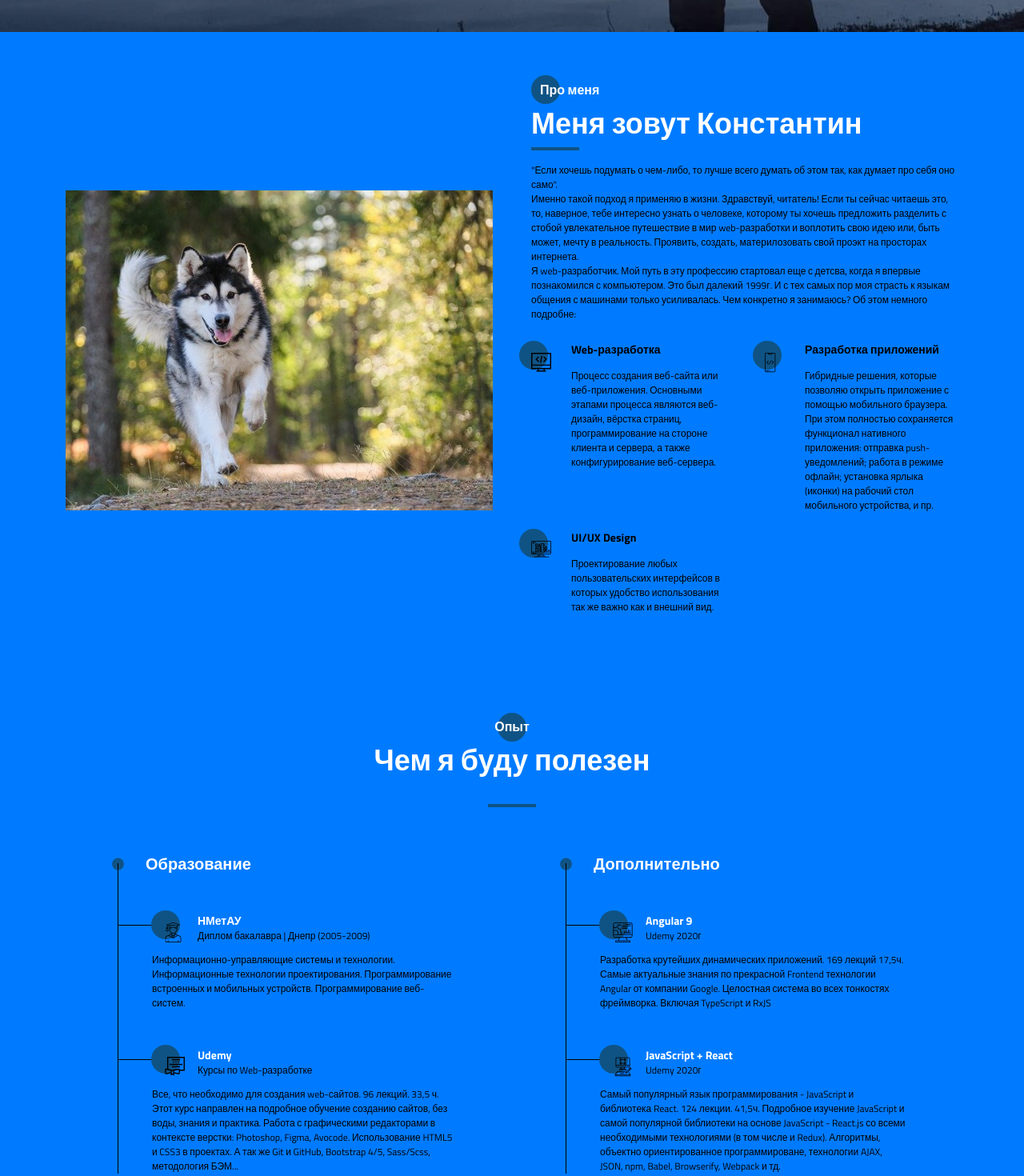
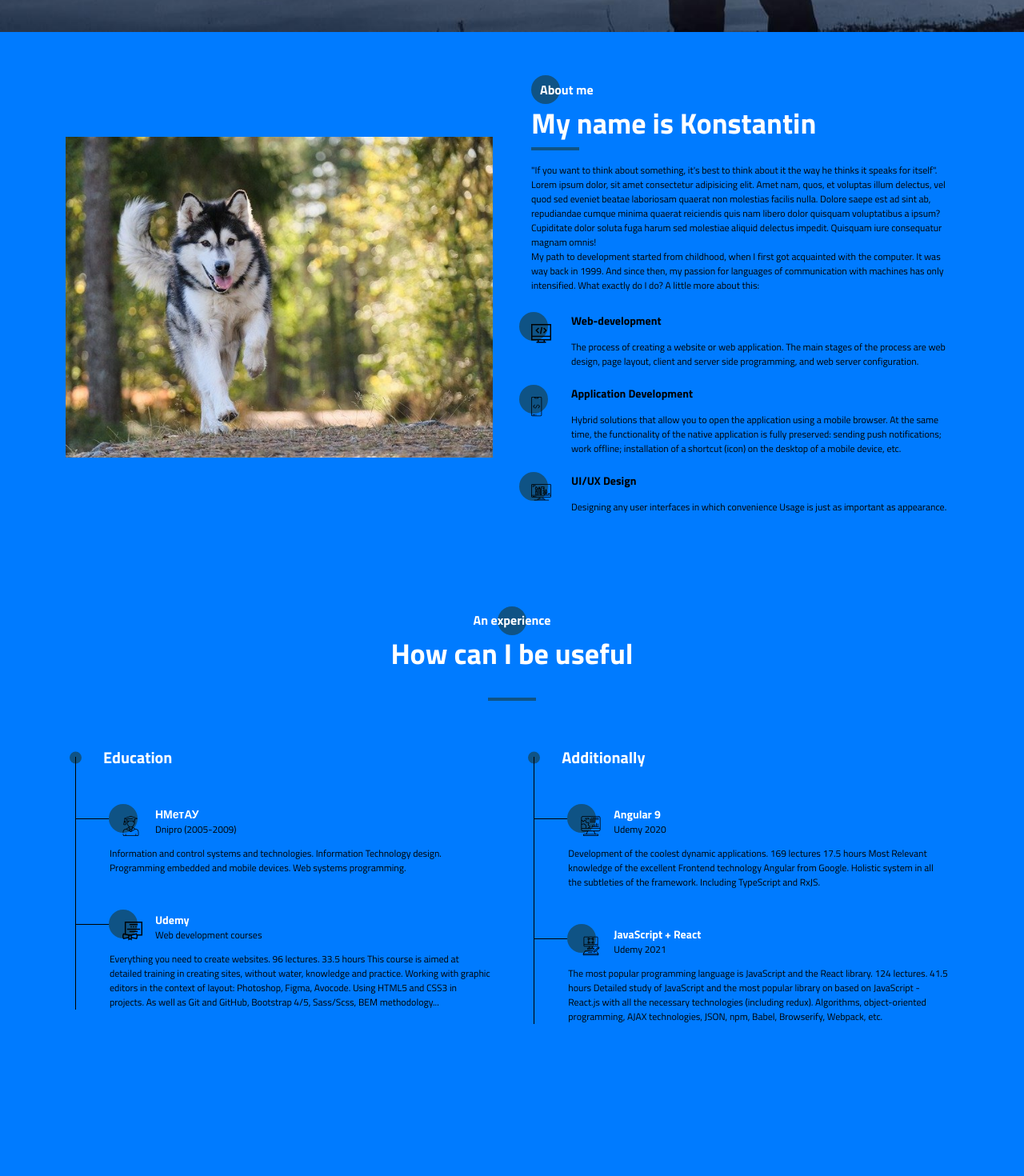
Before and after one commit to Constantin-UA/constantine-web, a React (Create React App) app: page / in a window 1280 px wide. Shown: the part 760-2230 px from the top of the page at 80% size. After the commit the page ends 2100 px from the top, so only its background shows below. Built offline with nearby package versions, Linux system fonts and the light colour scheme.

Commit message:
Translate 3 section. Add media size for phone.

```diff
--- a/src/components/aboutMe/AboutMe.js
+++ b/src/components/aboutMe/AboutMe.js
@@ -23,21 +23,23 @@ const AboutMe = () => {
 						<Stack gap={4}>
 							<Row>
 								<div className="aboutme__block">
-									<div className="title title_fz16 aboutme__subtitle">Про меня</div>
-									<h2 className="title title_fz36 aboutme__title_main">Меня зовут Константин</h2>
+									<div className="title title_fz16 aboutme__subtitle">About me</div>
+									<h2 className="title title_fz36 aboutme__title_main">My name is Konstantin</h2>
 									<p className="aboutme__descr">
-										"Если хочешь подумать о чем-либо, то лучше всего думать об этом так, как думает
-										про себя оно само".
+										"If you want to think about something, it's best to think about it the way he
+										thinks it speaks for itself".
 										<br />
-										Именно такой подход я применяю в жизни. Здравствуй, читатель! Если ты сейчас
-										читаешь это, то, наверное, тебе интересно узнать о человеке, которому ты хочешь
-										предложить разделить с стобой увлекательное путешествие в мир web-разработки и
-										воплотить свою идею или, быть может, мечту в реальность. Проявить, создать,
-										материлозовать свой проэкт на просторах интернета.
-										<br />Я web-разработчик. Мой путь в эту профессию стартовал еще с детсва, когда
-										я впервые познакомился с компьютером. Это был далекий 1999г. И с тех самых пор
-										моя страсть к языкам общения с машинами только усиливалась. Чем конкретно я
-										занимаюсь? Об этом немного подробне:
+										Lorem ipsum dolor, sit amet consectetur adipisicing elit. Amet nam, quos, et
+										voluptas illum delectus, vel quod sed eveniet beatae laboriosam quaerat non
+										molestias facilis nulla. Dolore saepe est ad sint ab, repudiandae cumque minima
+										quaerat reiciendis quis nam libero dolor quisquam voluptatibus a ipsum?
+										Cupiditate dolor soluta fuga harum sed molestiae aliquid delectus impedit.
+										Quisquam iure consequatur magnam omnis!
+										<br />
+										My path to development started from childhood, when I first got acquainted with
+										the computer. It was way back in 1999. And since then, my passion for languages
+										of communication with machines has only intensified. What exactly do I do? A
+										little more about this:
 									</p>
 								</div>
 							</Row>
@@ -45,29 +47,29 @@ const AboutMe = () => {
 								<div className="aboutme__block aboutme__block_wrapper">
 									<div className="aboutme__block item">
 										<img className="aboutme__img" src={web} alt="web dev" />
-										<div className="aboutme__title">Web-разработка</div>
+										<div className="aboutme__title">Web-development</div>
 										<p className="aboutme__descr">
-											Процесс создания веб-сайта или веб-приложения. Основными этапами процесса
-											являются веб-дизайн, вёрстка страниц, программирование на стороне клиента и
-											сервера, а также конфигурирование веб-сервера.
+											The process of creating a website or web application. The main stages of the
+											process are web design, page layout, client and server side programming, and
+											web server configuration.
 										</p>
 									</div>
 									<div className="aboutme__block item">
 										<img className="aboutme__img" src={mobile} alt="mobile dev" />
-										<div className="aboutme__title">Разработка приложений</div>
+										<div className="aboutme__title">Application Development</div>
 										<p className="aboutme__descr">
-											Гибридные решения, которые позволяю открыть приложение с помощью мобильного
-											браузера. При этом полностью сохраняется функционал нативного приложения:
-											отправка push-уведомлений; работа в режиме офлайн; установка ярлыка (иконки)
-											на рабочий стол мобильного устройства, и пр.
+											Hybrid solutions that allow you to open the application using a mobile
+											browser. At the same time, the functionality of the native application is
+											fully preserved: sending push notifications; work offline; installation of a
+											shortcut (icon) on the desktop of a mobile device, etc.
 										</p>
 									</div>
 									<div className="aboutme__block item">
 										<img className="aboutme__img" src={design} alt="design" />
 										<div className="aboutme__title">UI/UX Design</div>
 										<p className="aboutme__descr">
-											Проектирование любых пользовательских интерфейсов в которых удобство
-											использования так же важно как и внешний вид.
+											Designing any user interfaces in which convenience Usage is just as important
+											as appearance.
 										</p>
 									</div>
 								</div>
--- a/src/components/aboutMe/aboutMe.scss
+++ b/src/components/aboutMe/aboutMe.scss
@@ -73,12 +73,10 @@
 		top: 0;
 	}
 	&__block_wrapper {
-		display: grid;
-		grid-template: repeat(2, minmax(115px, auto)) / repeat(2, 1fr);
-		grid-auto-rows: 1fr;
-		-moz-column-gap: 50px;
-		column-gap: 50px;
-		row-gap: 20px;
+		display: flex;
+		flex-direction: column;
+		align-items: flex-start;
+		gap: 20px;
 	}
 }
 .aboutme__descr {
--- a/src/components/app/App.js
+++ b/src/components/app/App.js
@@ -12,9 +12,6 @@ function App() {
 			<Promo></Promo>
 			<AboutMe></AboutMe>
 			<Resume></Resume>
-			<Skills></Skills>
-			<Portfolio></Portfolio>
-			<Contacts></Contacts>
 		</div>
 	);
 }
--- a/src/components/promo/promo.scss
+++ b/src/components/promo/promo.scss
@@ -33,3 +33,15 @@
 		margin-top: 25px;
 	}
 }
+.title {
+	font-weight: 700;
+	font-size: 36px;
+	line-height: 60px;
+	&_fz16 {
+		font-size: 16px;
+		line-height: 24px;
+	}
+	&_fz48 {
+		font-size: 48px;
+	}
+}
--- a/src/components/resume/Resume.js
+++ b/src/components/resume/Resume.js
@@ -3,96 +3,89 @@ import courses from '../../resources/resume/courses.svg';
 import designer from '../../resources/resume/designer.svg';
 import developer from '../../resources/resume/developer.svg';
 import university from '../../resources/resume/university.svg';
+import TitleCompon from '../titleCompon/TitleCompon';
+import Container from 'react-bootstrap/Container';
+import { Col } from 'react-bootstrap';
+
 const Resume = () => {
+	const classSection = {
+		title: 'title__section-title',
+		subtitle: 'title__section-subtitle',
+	};
 	return (
 		<section id="resume" className="resume">
-			<div className="container">
-				<h2 className="title title_fz16 title__section-title">Опыт</h2>
-				<div className="title title_fz36 title__section-subtitle">Чем я буду полезен</div>
-				<div className="resume__wrapper">
-					<div className="resume__column">
-						<h3 className="title title_fz20 resume__column-title">Образование</h3>
-						<ul>
-							<li>
+			<Container>
+				<TitleCompon classSection={classSection} />
+				<Container className="resume__wrapper">
+					<Col className="resume__column">
+						<h3 className="title title_fz20 resume__column-title">Education</h3>
+						<PareOfLi direction={[0, 1]} />
+					</Col>
+					<Col className="resume__column">
+						<h3 className="title title_fz20 resume__column-title">Additionally</h3>
+						<PareOfLi direction={[2, 3]} />
+					</Col>
+				</Container>
+			</Container>
+		</section>
+	);
+};
+const PareOfLi = (props) => {
+	const data = [
+		{
+			name: 'НМетАУ',
+			location: 'Dnipro (2005-2009)',
+			body: 'Information and control systems and technologies. Information Technology design. Programming embedded and mobile devices. Web systems programming.',
+			image: {
+				alt: 'university',
+				url: university,
+			},
+		},
+		{
+			name: 'Udemy',
+			location: 'Web development courses',
+			body: 'Everything you need to create websites. 96 lectures. 33.5 hours This course is aimed at detailed training in creating sites, without water, knowledge and practice. Working with graphic editors in the context of layout: Photoshop, Figma, Avocode. Using HTML5 and CSS3 in projects. As well as Git and GitHub, Bootstrap 4/5, Sass/Scss, BEM	methodology...',
+			image: {
+				alt: 'courses',
+				url: courses,
+			},
+		},
+		{
+			name: 'Angular 9',
+			location: 'Udemy 2020',
+			body: 'Development of the coolest dynamic applications. 169 lectures 17.5 hours Most Relevant knowledge of the excellent Frontend technology Angular from Google. Holistic system in all the subtleties of the framework. Including TypeScript and RxJS.',
+			image: {
+				alt: 'developer',
+				url: developer,
+			},
+		},
+		{
+			name: 'JavaScript + React',
+			location: 'Udemy 2021',
+			body: 'The most popular programming language is JavaScript and the React library. 124 lectures. 41.5 hours Detailed study of JavaScript and the most popular library on	based on JavaScript - React.js with all the necessary technologies (including redux).	Algorithms, object-oriented programming, AJAX technologies, JSON, npm, Babel,	Browserify, Webpack, etc.',
+			image: {
+				alt: 'designer',
+				url: designer,
+			},
+		},
+	];
+
+	const onLoadItem = (chois) => {
+		return (
+			<li key={chois}>
 				<div className="resume__item">
 					<div className="resume__item-head">
 						<div className="resume__item-icon">
-											<img src={university} alt="university" />
+							<img src={data[chois].image.url} alt={data[chois].image.alt} />
 						</div>
-										<div className="title title_fz14">НМетАУ</div>
-										<div className="resume__item-location">
-											Диплом бакалавра | Днепр (2005-2009)
+						<div className="title title_fz14">{data[chois].name}</div>
+						<div className="resume__item-location">{data[chois].location}</div>
 					</div>
-									</div>
-									<div className="resume__item-body">
-										Информационно-управляющие системы и технологии. Информационные технологии
-										проектирования. Программирование встроенных и мобильных устройств.
-										Программирование веб-систем.
-									</div>
+					<div className="resume__item-body">{data[chois].body}</div>
 				</div>
 			</li>
-							<li>
-								<div className="resume__item">
-									<div className="resume__item-head">
-										<div className="resume__item-icon">
-											<img src={courses} alt="courses" />
-										</div>
-										<div className="title title_fz14">Udemy</div>
-										<div className="resume__item-location">Курсы по Web-разработке</div>
-									</div>
-									<div className="resume__item-body">
-										Все, что необходимо для создания web-сайтов. 96 лекций. 33,5 ч. Этот курс
-										направлен на подробное обучение созданию сайтов, без воды, знания и практика.
-										Работа с графическими редакторами в контексте верстки: Photoshop, Figma,
-										Avocode. Использование HTML5 и CSS3 в проектах. А так же Git и GitHub, Bootstrap
-										4/5, Sass/Scss, методология БЭМ...
-									</div>
-								</div>
-							</li>
-						</ul>
-					</div>
-					<div className="resume__column">
-						<h3 className="title title_fz20 resume__column-title">Дополнительно</h3>
-						<ul>
-							<li>
-								<div className="resume__item">
-									<div className="resume__item-head">
-										<div className="resume__item-icon">
-											<img src={developer} alt="developer" />
-										</div>
-										<div className="title title_fz14">Angular 9</div>
-										<div className="resume__item-location">Udemy 2020г</div>
-									</div>
-									<div className="resume__item-body">
-										Разработка крутейших динамических приложений. 169 лекций 17,5ч. Самые актуальные
-										знания по прекрасной Frontend технологии Angular от компании Google. Целостная
-										система во всех тонкостях фреймворка. Включая TypeScript и RxJS
-									</div>
-								</div>
-							</li>
-							<li>
-								<div className="resume__item">
-									<div className="resume__item-head">
-										<div className="resume__item-icon">
-											<img src={designer} alt="designer" />
-										</div>
-										<div className="title title_fz14">JavaScript + React</div>
-										<div className="resume__item-location">Udemy 2020г</div>
-									</div>
-									<div className="resume__item-body">
-										Самый популярный язык программирования - JavaScript и библиотека React. 124
-										лекции. 41,5ч. Подробное изучение JavaScript и самой популярной библиотеки на
-										основе JavaScript - React.js со всеми необходимыми технологиями (в том числе и
-										Redux). Алгоритмы, объектно ориентированное программироване, технологии AJAX,
-										JSON, npm, Babel, Browserify, Webpack и тд.
-									</div>
-								</div>
-							</li>
-						</ul>
-					</div>
-				</div>
-			</div>
-		</section>
 		);
 	};
+	return <ul>{props.direction.map((el) => onLoadItem(el))}</ul>;
+};
 export default Resume;
--- a/src/components/resume/resume.scss
+++ b/src/components/resume/resume.scss
@@ -5,10 +5,8 @@
 }
 .resume__wrapper {
 	padding: 85px 65px 0 65px;
-	display: grid;
-	grid-template-columns: repeat(2, 425px);
-	-moz-column-gap: 135px;
-	column-gap: 135px;
+	display: flex;
+	column-gap: 5%;
 }
 .resume__column-title {
 	position: relative;
--- /dev/null
+++ b/src/components/titleCompon/TitleCompon.js
@@ -0,0 +1,17 @@
+import './titleCompon.scss';
+
+const TitleCompon = (props) => {
+	let title = 'title title_fz16 ' + props.classSection.title;
+	let subtitle = 'title title_fz36 ' + props.classSection.subtitle;
+
+	return (
+		<>
+			<h2 className={title}>An experience</h2>
+			<div className={subtitle}>How can I be useful</div>
+		</>
+	);
+};
+export default TitleCompon;
+
+//<h2 className="title title_fz16 title__section-title">An experience</h2>
+//<div className="title title_fz36 title__section-subtitle">How can I be useful</div>
--- /dev/null
+++ b/src/components/titleCompon/titleCompon.scss
@@ -0,0 +1,61 @@
+@import '../../style/variables';
+.title {
+	font-weight: 700;
+	font-size: 36px;
+	line-height: 60px;
+	&_fz14 {
+		font-size: 14px;
+		line-height: 21px;
+	}
+	&_fz16 {
+		font-size: 16px;
+		line-height: 24px;
+	}
+	&_fz20 {
+		font-size: 20px;
+		line-height: 30px;
+	}
+	&_fz36 {
+		font-size: 36px;
+	}
+	&_fz48 {
+		font-size: 48px;
+	}
+}
+.title__section-title {
+	text-align: center;
+	position: relative;
+	z-index: 2;
+}
+.title__section-title:before {
+	content: '';
+	position: absolute;
+	width: 36px;
+	height: 36px;
+	border-radius: 100%;
+	background: $main-color;
+	z-index: -1;
+	top: -27%;
+	left: 0;
+}
+.title__section-title:before {
+	left: 50%;
+	transform: translateX(-50%);
+	top: -20%;
+}
+.title__section-subtitle {
+	position: relative;
+	text-align: center;
+}
+.title__section-subtitle:before {
+	content: '';
+	position: absolute;
+	width: 60px;
+	border: 2px solid $main-color;
+}
+.title__section-subtitle:before {
+	left: 50%;
+	transform: translateX(-50%);
+	top: 100%;
+	margin-top: 25px;
+}
--- a/src/style/style.scss
+++ b/src/style/style.scss
@@ -85,69 +85,11 @@ p {
 	outline: 0 !important;
 }
 
-.title {
-	font-weight: 700;
-	font-size: 36px;
-	line-height: 60px;
-	&_fz14 {
-		font-size: 14px;
-		line-height: 21px;
-	}
-	&_fz16 {
-		font-size: 16px;
-		line-height: 24px;
-	}
-	&_fz20 {
-		font-size: 20px;
-		line-height: 30px;
-	}
-	&_fz36 {
-		font-size: 36px;
-	}
-	&_fz48 {
-		font-size: 48px;
-	}
-}
-.title__section-title {
-	text-align: center;
-	position: relative;
-	z-index: 2;
-}
-.title__section-title:before {
-	content: '';
-	position: absolute;
-	width: 36px;
-	height: 36px;
-	border-radius: 100%;
-	background: $main-color;
-	z-index: -1;
-	top: -27%;
-	left: 0;
-}
-.title__section-title:before {
-	left: 50%;
-	transform: translateX(-50%);
-	top: -20%;
-}
-.title__section-subtitle {
-	position: relative;
-	text-align: center;
-}
-.title__section-subtitle:before {
-	content: '';
-	position: absolute;
-	width: 60px;
-	border: 2px solid $main-color;
-}
-.title__section-subtitle:before {
-	left: 50%;
-	transform: translateX(-50%);
-	top: 100%;
-	margin-top: 25px;
-}
 .btn {
 	background-color: $main-color;
 }
 .offcanvas {
 	background-color: $bg-color;
 }
+
+@import './media';
```
Also changed, not shown: src/style/_media.scss (added, +24 -0 lines). Lines whose indentation alone changed are shown as unchanged.
